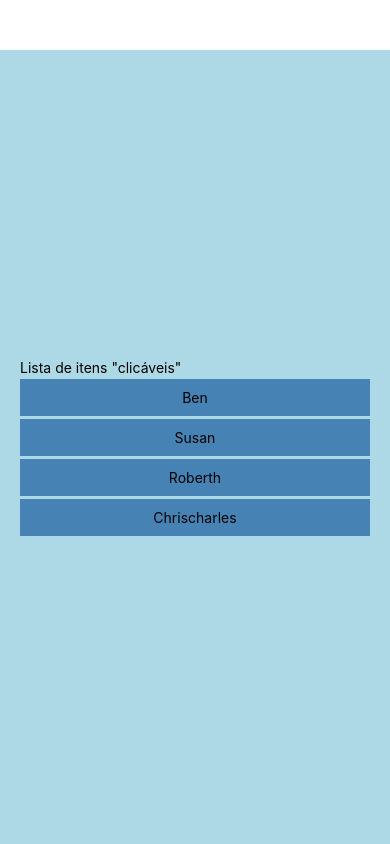
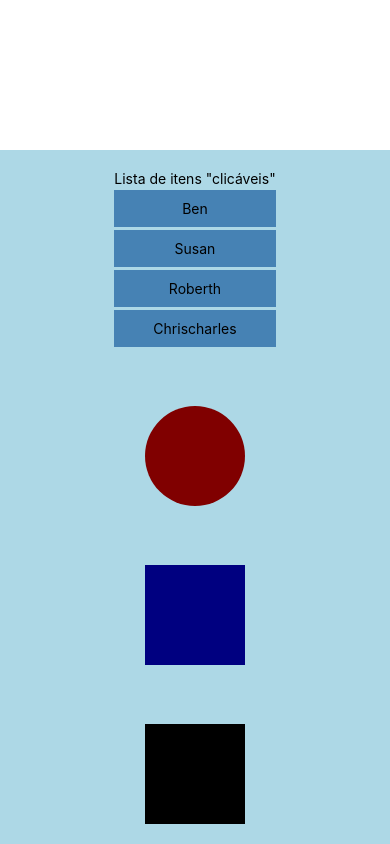
Before and after one commit to Milly02online/cardmob, a React Native app in the folder Etapa2/app-react-exemplos/: screen / in a window 390 px wide. Built offline with nearby package versions, Linux system fonts and the light colour scheme.

Commit message:
View basic examples

```diff
--- a/Etapa2/app-react-exemplos/App.js
+++ b/Etapa2/app-react-exemplos/App.js
@@ -16,6 +16,9 @@
     return (
         <View style={styles.container}>
            <List/>
+           <View style={styles.redbox}/>
+           <View style={styles.bluebox}/>
+           <View style={styles.blackbox}/>
         </View>
     );
 }
@@ -23,53 +26,30 @@
 const styles = StyleSheet.create({
     container: {
         flex: 1,
+        flexDirection: 'column',
         backgroundColor: 'lightblue',
         marginTop: 50,
         padding: 20,
-        justifyContent: 'center',
+        justifyContent: 'space-between',
+        alignItems: 'center',
+        height: 600,
+        marginTop: 150,
     },
-    text: {
-        fontSize: 30,
-        fontWeight: 'bold',
-        fontFamily: 'cursive',
+    redbox: {
+        backgroundColor: 'maroon',
+        width: 100,
+        height: 100,
+        borderRadius: 50,
     },
-    buttonContainer: {
-        marginTop: 12,
-        flexDirection: 'row',
-        gap: 10,
+    bluebox: {
+        backgroundColor: 'navy',
+        width: 100,
+        height: 100,
     },
-    input: {
-        height: 40,
-        borderColor: 'gray',
-        borderWidth: 1,
-        marginBottom: 10,
-        paddingHorizontal: 10,
-    },
-    list: {
-        marginTop: 20,
-    },
-    item: {
-        flexDirection: 'row',
-        alignItems: 'center',
-        justifyContent: 'space-between',
-        marginBottom: 10,
-        padding: 10,
-        backgroundColor: '#f0f0f0',
-        borderRadius: 5,
-    },
-    itemText: {
-        flex: 1,
-        marginRight: 10,
-    },
-    buttons: {
-        flexDirection: 'row',
-    },
-    editInput: {
-        flex: 1,
-        marginRight: 10,
-        borderColor: 'gray',
-        borderWidth: 1,
-        paddingHorizontal: 10,
+    blackbox: {
+        backgroundColor: 'black',
+        width: 100,
+        height: 100,
     },
 });
 
```
